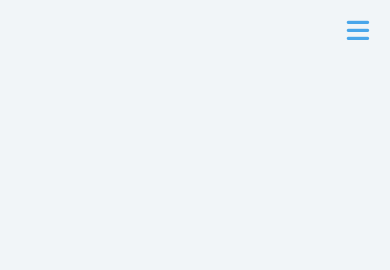
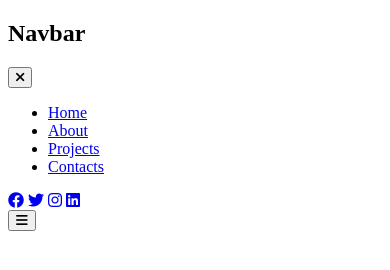
Before and after one commit to JesselZapanta/javascriptProjects, a plain HTML site: page Responsive NavBar/index.html in a window 390 px wide. Drawn offline with Linux system fonts and the light colour scheme.

Commit message:
Update styles.css

```diff
--- a/Responsive NavBar/styles.css
+++ b/Responsive NavBar/styles.css
@@ -1,132 +1,3 @@
-@import url('https://fonts.googleapis.com/css2?family=Cinzel&family=Poppins:wght@100;200;300;400;500;600;700;800;900&display=swap');
-
-*{
-    padding: 0;
-    margin: 0;
-    box-sizing: border-box;
-    font-family: 'Poppins', sans-serif;
-}
-
-body{
-    background-color: #F1F5F8;
-}
-
-nav{
-    display: flex;
-    justify-content: center;
-    justify-content: space-between;
-}
-
-aside{
-    width: 100%;
-    height: 4rem;
-    display: flex;
-    align-items: center;
-    justify-content: space-between;
-    box-shadow: 10px 0 30px #d1dadf;
-}
-.logo{
-    padding: 1rem;
-    display: flex;
-}
-.logo h2{
-    font-size: 2rem;
-    color: #4BA6E8;
-}
-#close-btn{
-    border: none;
-    outline: none;
-    background-color: transparent;
-    display: none;
-}
-
-#close-btn i{
-    font-size: 1.6rem;
-    color: #BA2424;
-    cursor: pointer;
-}
-
-.links{
-    display: flex;
-    align-items: center;
-}
-.links li {
-    margin: 0 2rem;
-    list-style: none;
-}
-
-.links li a{
-    text-decoration: none;
-    color: #5A7B95;
-}
-
-
-.socials{
-    margin: 0 3rem;
-}
-.socials a{
-    font-size: 1.2rem;
-    margin: 0 .3rem;
-    color: #49A6EA;
-}
-
-
-#open-btn{
-    margin: 1rem;
-    width: 2rem;
-    height: 2rem;
-    background-color: transparent;
-    border: none;
-    outline: none;
-    display: none;
-}
-
-#open-btn i{
-    font-size: 1.6rem;
-    color: #49A6EA;
-    cursor: pointer;
-}
-
-@media(max-width: 1200px){
-    aside{
-        position: fixed;
-        left: -100%;
-        width: 30%;
-        height: 100vh;
-        background-color: #fff;
-        box-shadow: 10px 0 30px #d1dadf;;
-        padding: 1rem;
-        display: flex;
-        flex-direction: column;
-        justify-content: flex-start;
-        transition: all 300ms ease-in-out;
-        position: relative;
-    }
-    aside.active{
-        left: 0;
-    }
-    .links{
-        flex-direction: column;
-        text-align: center;
-    }
-    .links li{
-        margin: 1.4rem 0;
-    }
-    .socials{
-        position: absolute;
-        bottom: 1rem;
-    }
-    #open-btn{
-        display: block;
-    }
-    #close-btn{
-        display: block;
-        position: absolute;
-        right: 1rem;
-        top: 1rem;
-    }
-}
-
 
 @media(max-width: 900px){
     aside{
@@ -148,8 +19,23 @@ aside{
         width: 70%;
     }
 }
-@media(max-width: 300px){
+@media(max-width: 500px){
+    aside{
+        width: 75%;
+    }
+}
+@media(max-width: 400px){
     aside{
         width: 80%;
     }
 }
+@media(max-width: 300px){
+    aside{
+        width: 85%;
+    }
+}
+@media(max-width: 250px){
+    aside{
+        width: 90%;
+    }
+}
```
